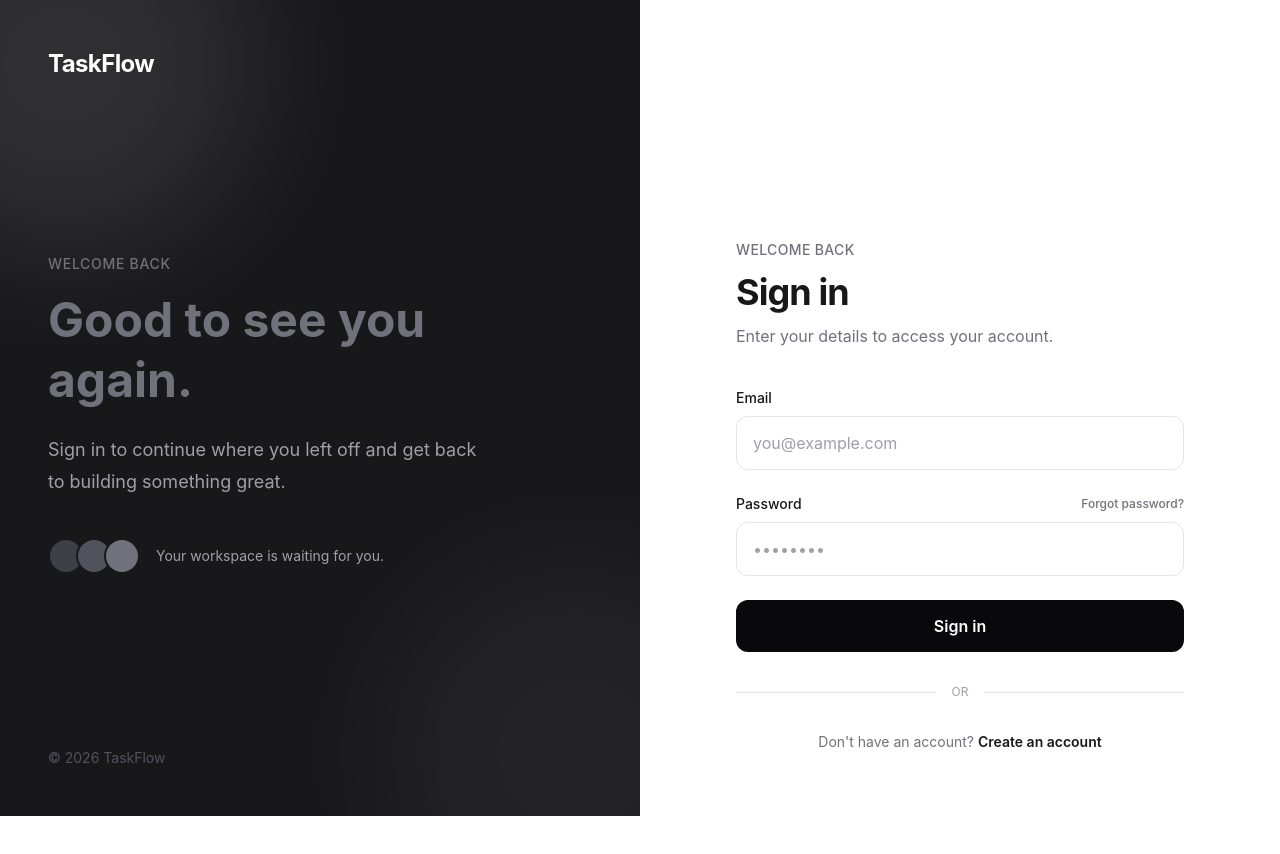
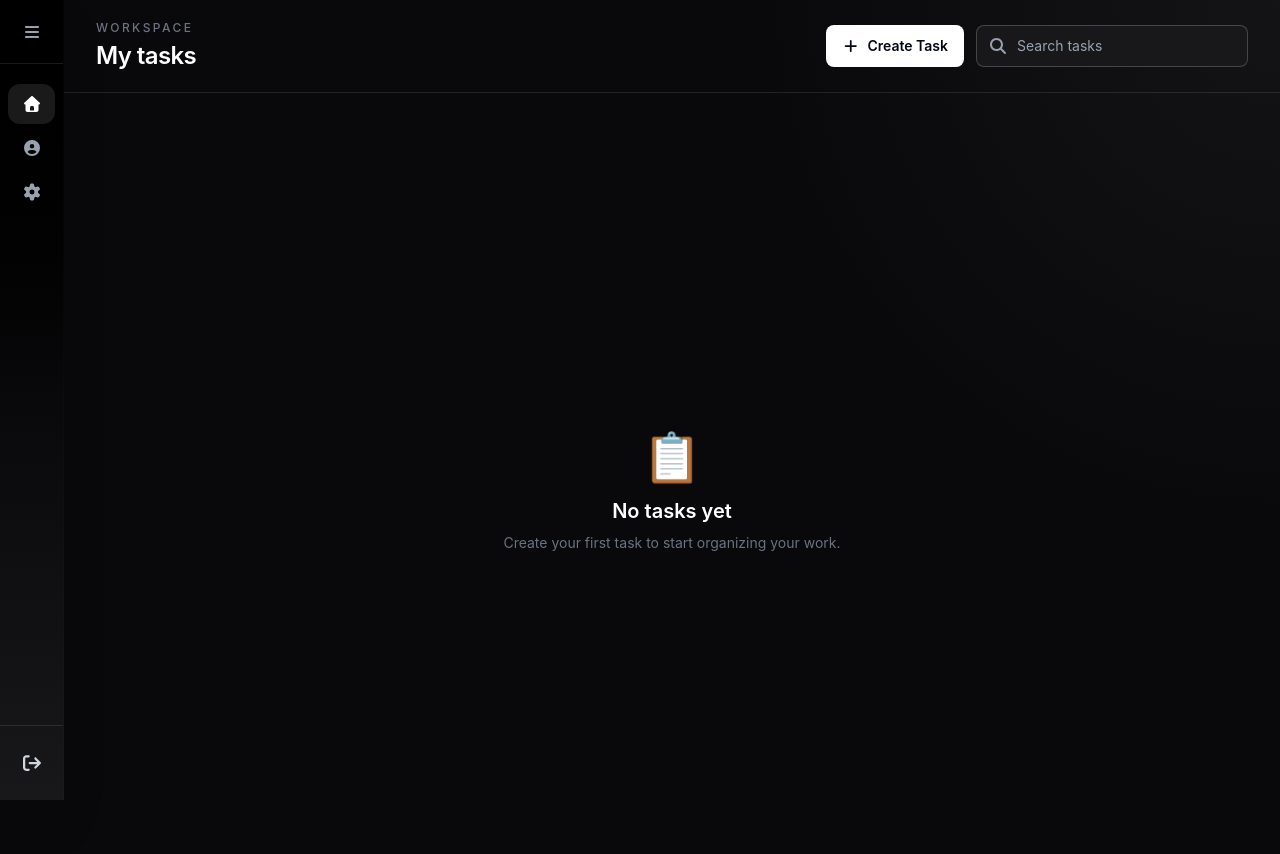
Before and after one commit to psshrijith/TaskFlow, a React (Vite) app: page /dashboard in a window 1280 px wide. Before the commit this address led to /login. Shown: the top 854 px of the page. Before the commit the page ends 816 px from the top, so only its background shows below. Built offline with nearby package versions, Linux system fonts and the light colour scheme; no server answers; sample sign-in values are in the browser's storage.

Commit message:
feat(taskFlow): added protected route in the components

```diff
--- a/src/Pages/Dashboard.tsx
+++ b/src/Pages/Dashboard.tsx
@@ -48,7 +48,6 @@ const Dashboard = () => {
     dispatch(logout());
     localStorage.removeItem("access_token");
     navigate('/signup');
-    console.log("logoing put")
   };
 
   return (
--- a/src/ProtectedRoute.tsx
+++ b/src/ProtectedRoute.tsx
@@ -1,11 +1,14 @@
 import { Navigate, Outlet } from "react-router-dom";
+import { useSelector } from "react-redux";
+import type { RootState } from "./store";
 
 const ProtectedRoute = () => {
-  const token = localStorage.getItem("access_token");
+  const reduxToken = useSelector((state: RootState) => state.auth.token);
+  const localToken = localStorage.getItem("supabase_token");
 
-  return token
-    ? <Outlet />
-    : <Navigate to="/login" replace />;
+  const token = reduxToken || localToken;
+
+  return token ? <Outlet /> : <Navigate to="/login" replace />;
 };
 
 export default ProtectedRoute;
```
